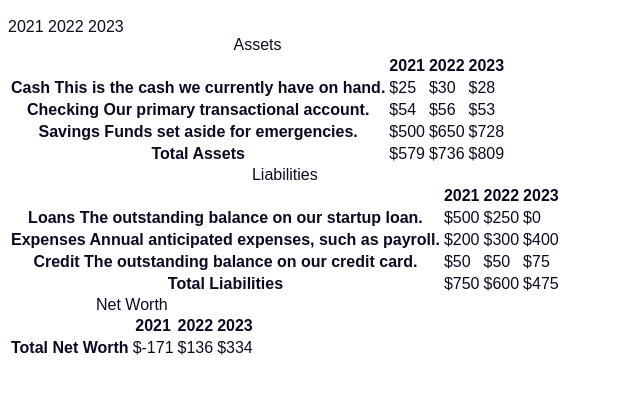
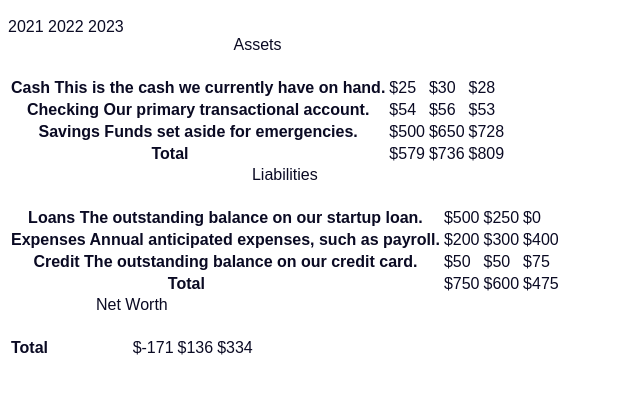
Before and after one commit to grocha78/balancesheet, a plain HTML site: page html/index.html in a window 1280 px wide. Shown: the part 50-444 px from the top of the page, without its empty margins (0-640 px from the left). Drawn offline with Linux system fonts and the light colour scheme; files that its build step writes are made by us from their sources.

Commit message:
span css

```diff
--- a/CSS/styles.css
+++ b/CSS/styles.css
@@ -9,4 +9,6 @@ body {
 
 span[class~="sr-only"] {
     border: 0;
+    clip: rect(1px, 1px, 1px, 1px);
+    clip-path: inset(50%);
 }
```
